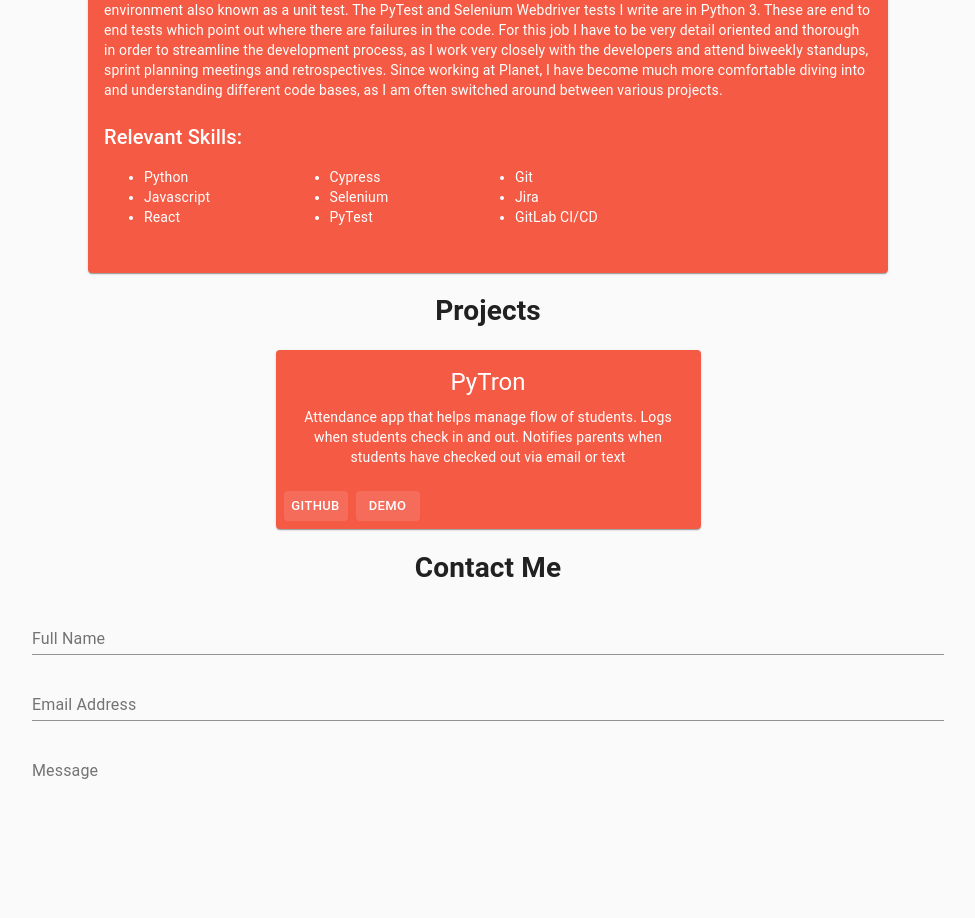
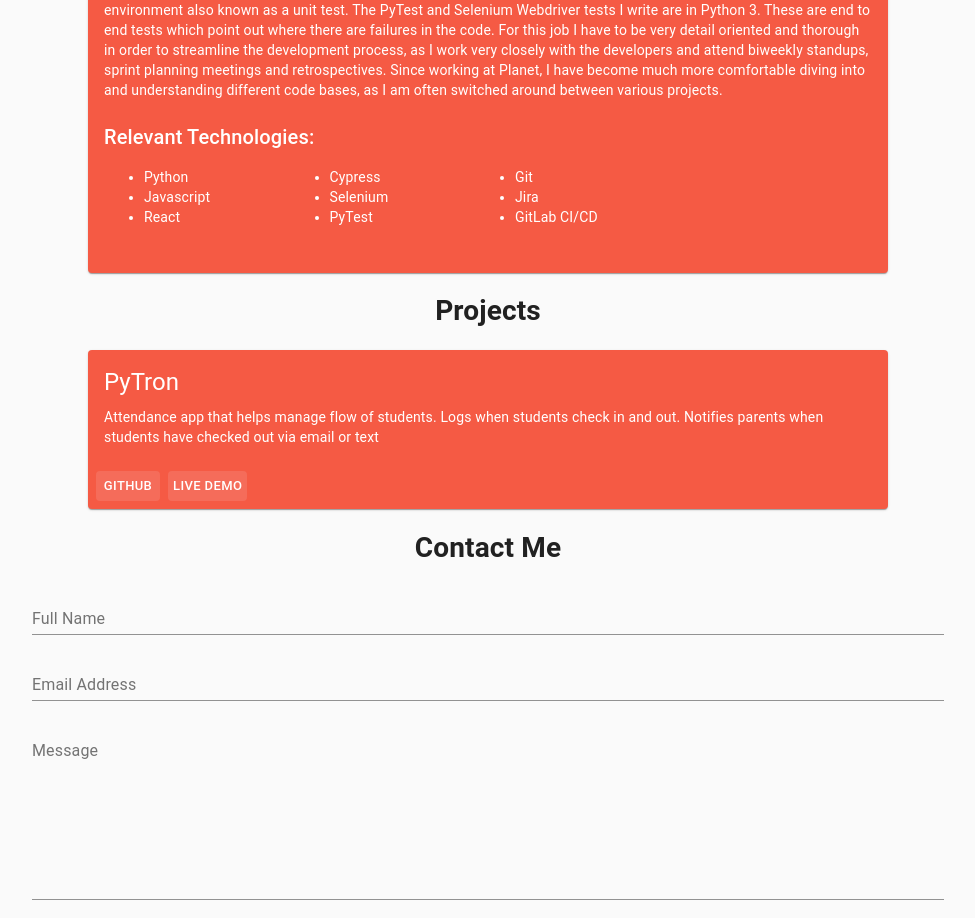
Before and after one commit to ectom/site, a React (Create React App) app: page / in a window 1280 px wide. Shown: the part 1282-2200 px from the top of the page, without its empty margins (152-1127 px from the left). Built offline with nearby package versions, Linux system fonts and the light colour scheme.

Commit message:
made projects cards dynamic, uses CustomCard component

```diff
--- a/src/components/CustomCard.js
+++ b/src/components/CustomCard.js
@@ -53,17 +53,19 @@ function CustomCard(props) {
 
 
   function skills() {
-    const skills = props.skills;
-    const listSkills = skills.map((skill) =>
+    if(props.skills){
+      const skills = props.skills;
+      const listSkills = skills.map((skill) =>
       <li>{skill}</li>
-    );
-    return (
+      );
+      return (
       <>
         <br/>
-        <Typography variant={'h6'}>Relevant Skills:</Typography>
+        <Typography variant={'h6'}>Relevant Technologies:</Typography>
         <ul className={classes.skills}>{listSkills}</ul>
       </>
-    );
+      );
+    }
   }
 
   function renderButton(buttonLink, buttonText){
--- a/src/pages/Projects.js
+++ b/src/pages/Projects.js
@@ -1,6 +1,7 @@
-import React, { Component } from 'react';
+import React, {Component} from 'react';
 import {Button, Card, CardActionArea, CardActions, CardContent, CardMedia, Grid, Typography} from "@material-ui/core";
 import {makeStyles} from "@material-ui/styles";
+import CustomCard from "../components/CustomCard";
 
 
 const useStyles = makeStyles({
@@ -33,38 +34,16 @@ export default function Projects() {
     container
     justify="center"
     >
-                <Card className={classes.card}>
-                    <CardContent>
-                        <Typography
-                            className={classes.description}
-                            gutterBottom
-                            variant="h5"
-                            component="h2"
-                        >
-                            PyTron
-                        </Typography>
-                        <Typography
-                            className={classes.description}
-                            variant="body2"
-                            color="textSecondary"
-                            component="p"
-                        >
-                            Attendance app that helps manage flow of students.
-                            Logs when students check in and out. Notifies parents
-                            when students have checked out via email or text
-                        </Typography>
-                    </CardContent>
-                    <CardActions>
-                        {/*Link to Github Repo*/}
-                        <Button size="small" className={classes.button}>
-                            Github
-                        </Button>
-                        {/*Link to Live Demo Site*/}
-                        <Button size="small" className={classes.button}>
-                            Demo
-                        </Button>
-                    </CardActions>
-                </Card>
+      <CustomCard
+        title={'PyTron'}
+        description={'Attendance app that helps manage flow of students.\n' +
+        '            Logs when students check in and out. Notifies parents\n' +
+        '            when students have checked out via email or text'}
+        button1Text={'GitHub'}
+        button1Link={'https://www.github.com/ectom/PyTron'}
+        button2Text={'Live Demo'}
+        button2Link={'https://ectom.github.io//404'}
+      />
     </Grid>
   </>
   )
```
Lines whose indentation alone changed are shown as unchanged.
